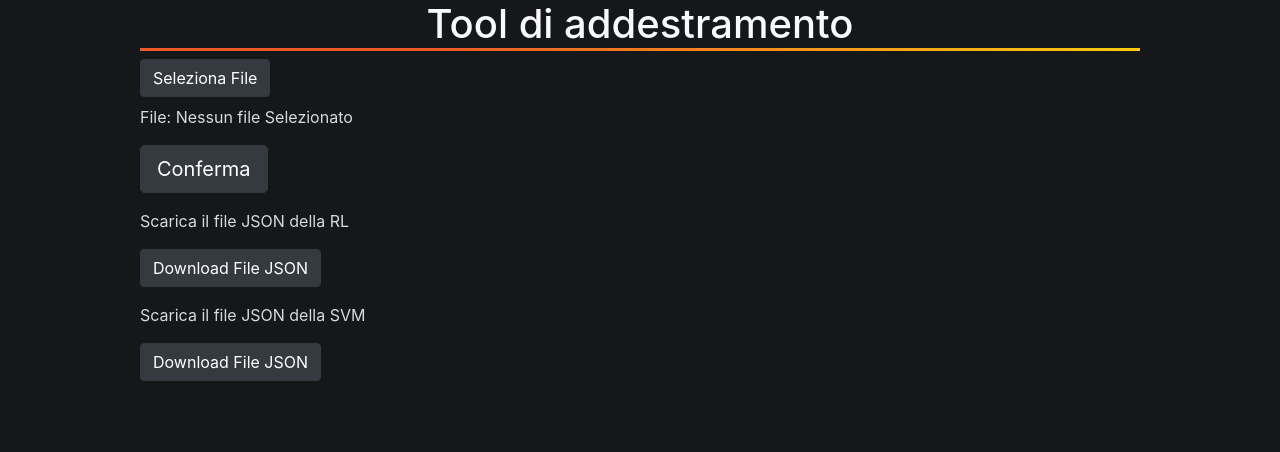
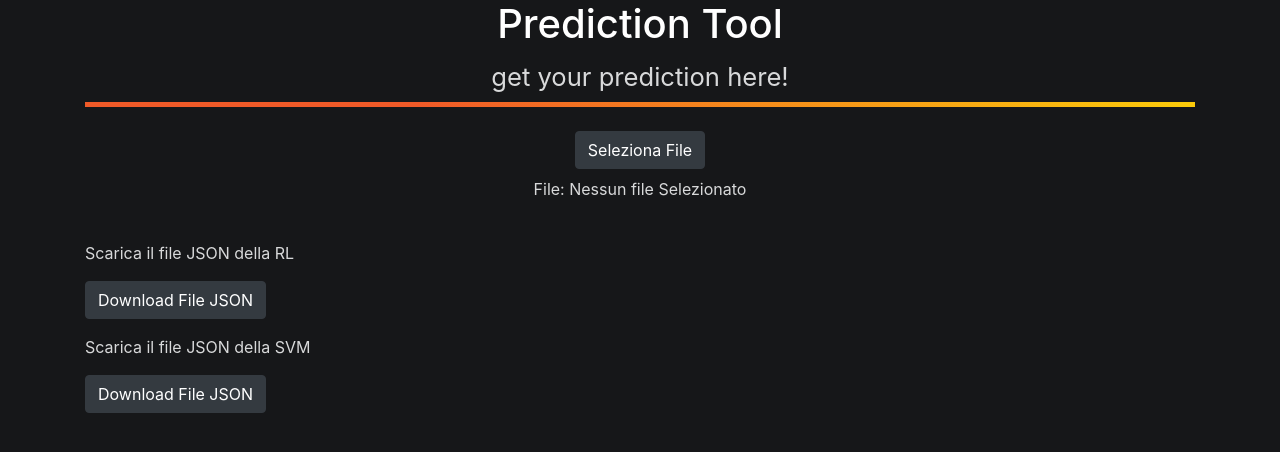
Before and after one commit to teamafkSWE/PredireConGrafana-SW, a React (Create React App) app in the folder prediction_tool/: page / in a window 1280 px wide. Shown: the top 452 px of the page. Built offline with nearby package versions, Linux system fonts and the light colour scheme.

Commit message:
modificato css

```diff
--- a/prediction_tool/public/index.html
+++ b/prediction_tool/public/index.html
@@ -28,7 +28,7 @@
   </head>
   <body>
     <noscript>You need to enable JavaScript to run this app.</noscript>
-    <div id="root"></div>
+    <div id="root" class="container"></div>
     <!--
       This HTML file is a template.
       If you open it directly in the browser, you will see an empty page.
--- a/prediction_tool/src/components/header.jsx
+++ b/prediction_tool/src/components/header.jsx
@@ -4,7 +4,10 @@ class Header extends Component {
 
     render() {
         return (
-            <h1 className="text-light text-center header">Tool di addestramento</h1>
+            <div className="header mb-2">
+                <h1 className="text-white text-center">Prediction Tool</h1>
+                <h2 className="text-dark text-center"><small>get your prediction here!</small></h2>
+            </div>
         );
     }
 }
--- a/prediction_tool/src/components/input_component.jsx
+++ b/prediction_tool/src/components/input_component.jsx
@@ -19,13 +19,12 @@ class InputComponent extends Component {
 
     render() {
         return (
-            <form>
+            <form className="text-center">
                 <fieldset>
                     <legend className="d-none">File</legend>
                     <label className="btn btn-dark" htmlFor="fIn">Seleziona File</label>
                     <input className="d-none" id="fIn" type="file" onChange={() => this.props.onFileInput(this.fileInput.current.files)} ref={this.fileInput} accept=".csv"/>
                     <p>File: {this.getFileName()}</p>
-                    <button type="submit" className="btn btn-lg btn-dark">Conferma</button>
                 </fieldset>
             </form>
         );
--- a/prediction_tool/src/components/state_controller.jsx
+++ b/prediction_tool/src/components/state_controller.jsx
@@ -16,7 +16,7 @@ class State_controller extends Component {
 
     render() {
         return (
-            <div>
+            <div className="mt-4 mb-4 text-center">
                 <InputCSV fileName={this.getFileName()} onFileInput={this.handleFileInput}/>
             </div>);
     }
--- a/prediction_tool/src/index.css
+++ b/prediction_tool/src/index.css
@@ -3,13 +3,11 @@
 }
 
 body{
-    margin: auto;
     background-color: #161719;
-    max-width: 1000px;
 }
 
 .header{
-    border-bottom-width: medium;
+    border-bottom-width: thick;
     border-bottom-style: solid;
     border-image-source: linear-gradient(90deg,#f05a28 30%,#fbca0a 99%);
     border-image-slice: 1;
```
